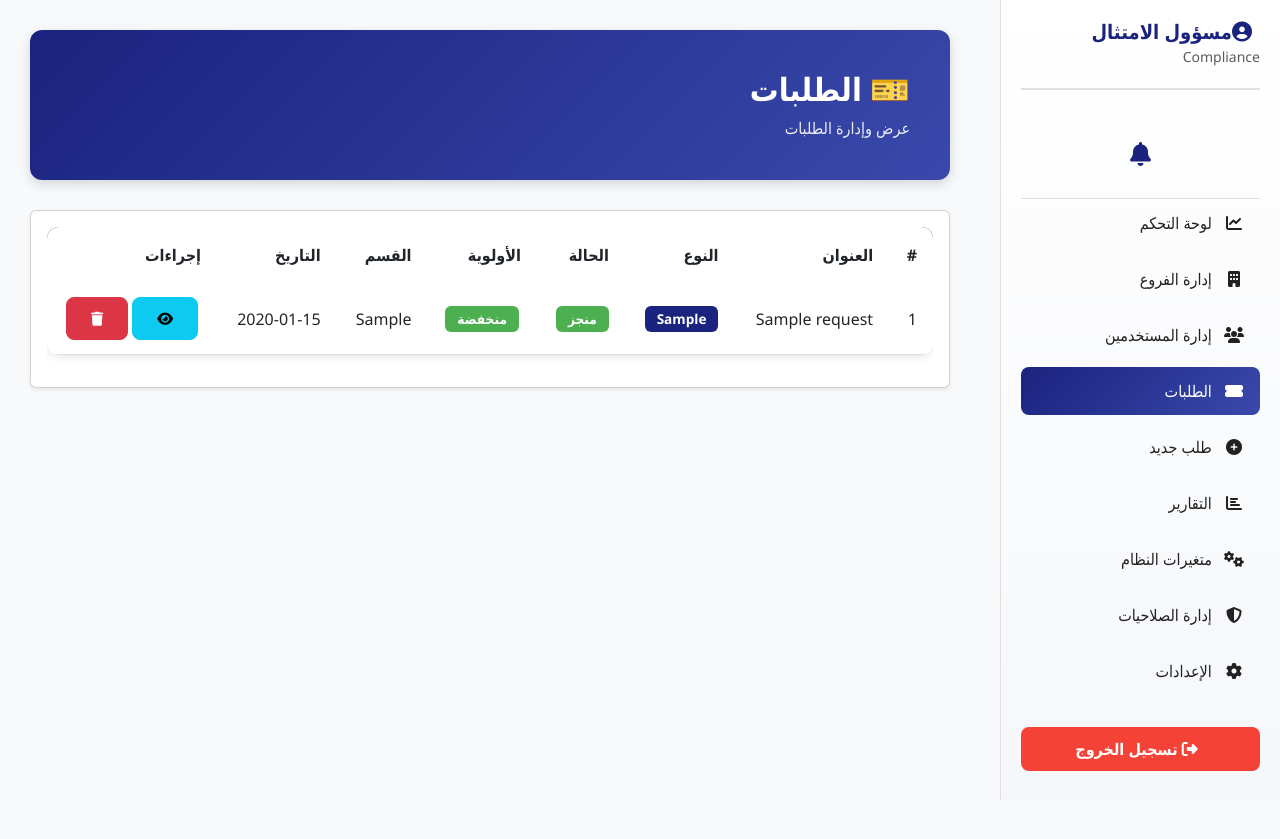
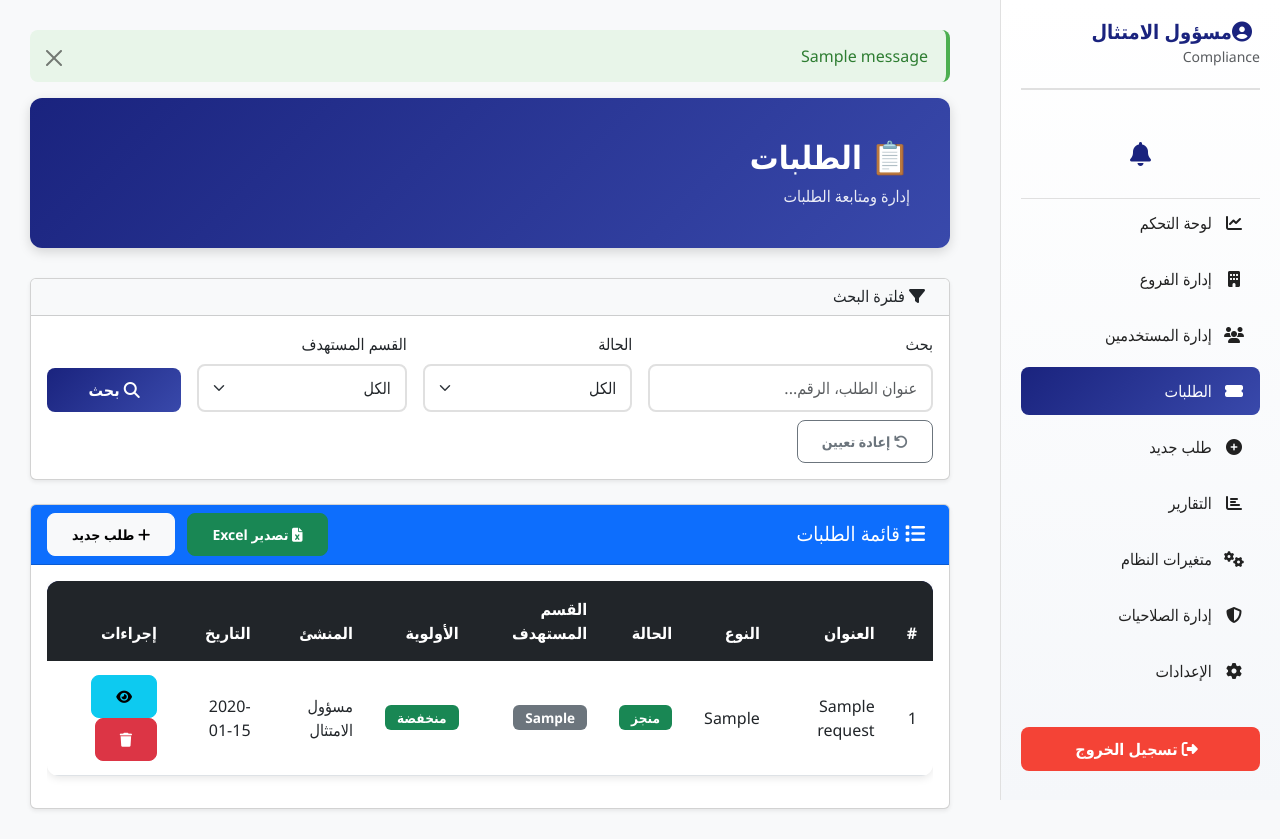
Before and after one commit to senesikakashi-design/hawkama, a Flask app: page /requests in a window 1280 px wide. Before the commit the page ends 800 px from the top, so only its background shows below. Run offline with Flask 3, Linux system fonts and the light colour scheme; a user stored in the database is signed in; data comes from the database, SQL or seed files in the repository; tables that the repository leaves empty hold one stand-in row (values such as "Sample post"); one stand-in notice (Sample message) is shown; data that the repository does not hold is empty.

Commit message:
Update requests.html

```diff
--- a/templates/requests.html
+++ b/templates/requests.html
@@ -7,30 +7,105 @@
     <link href="https://cdn.jsdelivr.net/npm/bootstrap@5.3.0/dist/css/bootstrap.rtl.min.css" rel="stylesheet">
     <link rel="stylesheet" href="https://cdnjs.cloudflare.com/ajax/libs/font-awesome/6.4.0/css/all.min.css">
     <link rel="stylesheet" href="{{ url_for('static', filename='css/style.css') }}">
-<base target="_blank">
 </head>
 <body>
     {% include 'sidebar.html' %}
 
     <div class="main-content">
+        {% with messages = get_flashed_messages(with_categories=true) %}
+            {% if messages %}
+                {% for category, message in messages %}
+                    <div class="alert alert-{{ category }} alert-dismissible fade show">
+                        {{ message }}
+                        <button type="button" class="btn-close" data-bs-dismiss="alert"></button>
+                    </div>
+                {% endfor %}
+            {% endif %}
+        {% endwith %}
+
         <div class="page-header">
-            <h1>🎫 الطلبات</h1>
-            <p>عرض وإدارة الطلبات</p>
+            <h1>📋 الطلبات</h1>
+            <p>إدارة ومتابعة الطلبات</p>
+        </div>
+
+        <!-- ✅ فلاتر البحث -->
+        <div class="card shadow-sm mb-4">
+            <div class="card-header bg-light">
+                <h6 class="mb-0"><i class="fas fa-filter ms-2"></i> فلترة البحث</h6>
+            </div>
+            <div class="card-body">
+                <form method="GET" action="{{ url_for('requests') }}">
+                    <div class="row g-3">
+                        <div class="col-md-4">
+                            <label class="form-label">بحث</label>
+                            <input type="text" class="form-control" name="search" value="{{ search_term }}"
+                                   placeholder="عنوان الطلب، الرقم...">
+                        </div>
+                        <div class="col-md-3">
+                            <label class="form-label">الحالة</label>
+                            <select class="form-select" name="status">
+                                <option value="">الكل</option>
+                                {% for status in statuses %}
+                                <option value="{{ status.status_name }}" {% if status_filter == status.status_name %}selected{% endif %}>
+                                    {{ status.status_name_ar }}
+                                </option>
+                                {% endfor %}
+                            </select>
+                        </div>
+                        {% if user.role == 'compliance_officer' %}
+                        <div class="col-md-3">
+                            <label class="form-label">القسم المستهدف</label>
+                            <select class="form-select" name="assigned_department">
+                                <option value="">الكل</option>
+                                {% for dept in departments %}
+                                <option value="{{ dept.dept_name }}" {% if department_filter == dept.dept_name %}selected{% endif %}>
+                                    {{ dept.dept_name_ar }}
+                                </option>
+                                {% endfor %}
+                            </select>
+                        </div>
+                        {% endif %}
+                        <div class="col-md-2 d-flex align-items-end">
+                            <button type="submit" class="btn btn-primary w-100">
+                                <i class="fas fa-search"></i> بحث
+                            </button>
+                        </div>
+                    </div>
+                    <div class="row mt-2">
+                        <div class="col-12">
+                            <a href="{{ url_for('requests') }}" class="btn btn-outline-secondary btn-sm">
+                                <i class="fas fa-undo"></i> إعادة تعيين
+                            </a>
+                        </div>
+                    </div>
+                </form>
+            </div>
         </div>
 
         <div class="card shadow-sm">
+            <div class="card-header bg-primary text-white d-flex justify-content-between align-items-center">
+                <h5 class="mb-0"><i class="fas fa-list ms-2"></i> قائمة الطلبات</h5>
+                <div>
+                    <a href="{{ url_for('export_excel') }}" class="btn btn-success btn-sm me-2">
+                        <i class="fas fa-file-excel"></i> تصدير Excel
+                    </a>
+                    <a href="{{ url_for('new_request') }}" class="btn btn-light btn-sm">
+                        <i class="fas fa-plus"></i> طلب جديد
+                    </a>
+                </div>
+            </div>
             <div class="card-body">
-                {% if requests %}
                 <div class="table-responsive">
                     <table class="table table-hover">
-                        <thead>
+                        <thead class="table-dark">
                             <tr>
                                 <th>#</th>
                                 <th>العنوان</th>
                                 <th>النوع</th>
                                 <th>الحالة</th>
+                                <th>القسم المستهدف</th>
                                 <th>الأولوية</th>
-                                <th>القسم</th>
+                                <th>المنشئ</th>
                                 <th>التاريخ</th>
                                 <th>إجراءات</th>
                             </tr>
@@ -38,61 +113,53 @@
                         <tbody>
                             {% for req in requests %}
                             <tr>
-                                <td>{{ loop.index }}</td>
+                                <td>{{ req.id }}</td>
                                 <td>{{ req.title }}</td>
-                                <td><span class="badge badge-primary">{{ req.request_type }}</span></td>
+                                <td>{{ req.request_type }}</td>
                                 <td>
                                     {% if req.status == 'pending' %}
-                                        <span class="badge" style="background: #ff9800">قيد المعالجة</span>
+                                    <span class="badge bg-warning">قيد المعالجة</span>
                                     {% elif req.status == 'in_progress' %}
-                                        <span class="badge" style="background: #ffc107">قيد الإنجاز</span>
+                                    <span class="badge bg-info">قيد الإنجاز</span>
                                     {% elif req.status == 'completed' %}
-                                        <span class="badge" style="background: #4caf50">منجز</span>
+                                    <span class="badge bg-success">منجز</span>
                                     {% elif req.status == 'approved' %}
-                                        <span class="badge" style="background: #2196f3">موافق عليه</span>
+                                    <span class="badge bg-primary">موافق عليه</span>
                                     {% else %}
-                                        <span class="badge" style="background: #f44336">مرفوض</span>
+                                    <span class="badge bg-danger">مرفوض</span>
                                     {% endif %}
                                 </td>
-                                <td class="text-center">
+                                <td>
+                                    <span class="badge bg-secondary">{{ req.assigned_department or '-' }}</span>
+                                </td>
+                                <td>
                                     {% if req.priority == 'urgent' %}
-                                        <span class="badge" style="background: #dc3545">عاجلة</span>
+                                    <span class="badge bg-danger">عاجلة</span>
                                     {% elif req.priority == 'high' %}
-                                        <span class="badge badge-danger">عالية</span>
+                                    <span class="badge bg-warning">عالية</span>
                                     {% elif req.priority == 'medium' %}
-                                        <span class="badge badge-warning">متوسطة</span>
+                                    <span class="badge bg-info">متوسطة</span>
                                     {% else %}
-                                        <span class="badge badge-success">منخفضة</span>
+                                    <span class="badge bg-success">منخفضة</span>
                                     {% endif %}
                                 </td>
-                                <td>{{ req.department }}</td>
+                                <td>{{ req.creator_name }}</td>
                                 <td>{{ req.created_at[:10] }}</td>
-                                <td class="text-center">
-                                    <a href="{{ url_for('view_request', request_id=req.id) }}" class="btn btn-sm btn-info" title="عرض التفاصيل">
+                                <td>
+                                    <a href="{{ url_for('view_request', request_id=req.id) }}" class="btn btn-sm btn-info">
                                         <i class="fas fa-eye"></i>
                                     </a>
-                                    <!-- ✅✅✅ جديد: زر الحذف بـ form POST -->
-                                    <form action="{{ url_for('delete_request', request_id=req.id) }}" method="POST" style="display:inline;" onsubmit="return confirm('⚠️ هل أنت متأكد من حذف هذا الطلب نهائياً؟')">
-                                        <button type="submit" class="btn btn-sm btn-danger" title="حذف">
-                                            <i class="fas fa-trash"></i>
-                                        </button>
-                                    </form>
+                                    {% if user.role in ['compliance_officer', 'general_manager'] or req.created_by == user.id %}
+                                    <a href="{{ url_for('delete_request', request_id=req.id) }}" class="btn btn-sm btn-danger" onclick="return confirm('هل أنت متأكد؟')">
+                                        <i class="fas fa-trash"></i>
+                                    </a>
+                                    {% endif %}
                                 </td>
                             </tr>
                             {% endfor %}
                         </tbody>
                     </table>
                 </div>
-                {% else %}
-                <div class="text-center py-5 text-muted">
-                    <i class="fas fa-inbox fa-4x mb-3"></i>
-                    <p>لا توجد طلبات</p>
-                    <a href="{{ url_for('new_request') }}" class="btn btn-primary">
-                        <i class="fas fa-plus ms-2"></i>
-                        إنشاء طلب جديد
-                    </a>
-                </div>
-                {% endif %}
             </div>
         </div>
     </div>
```
